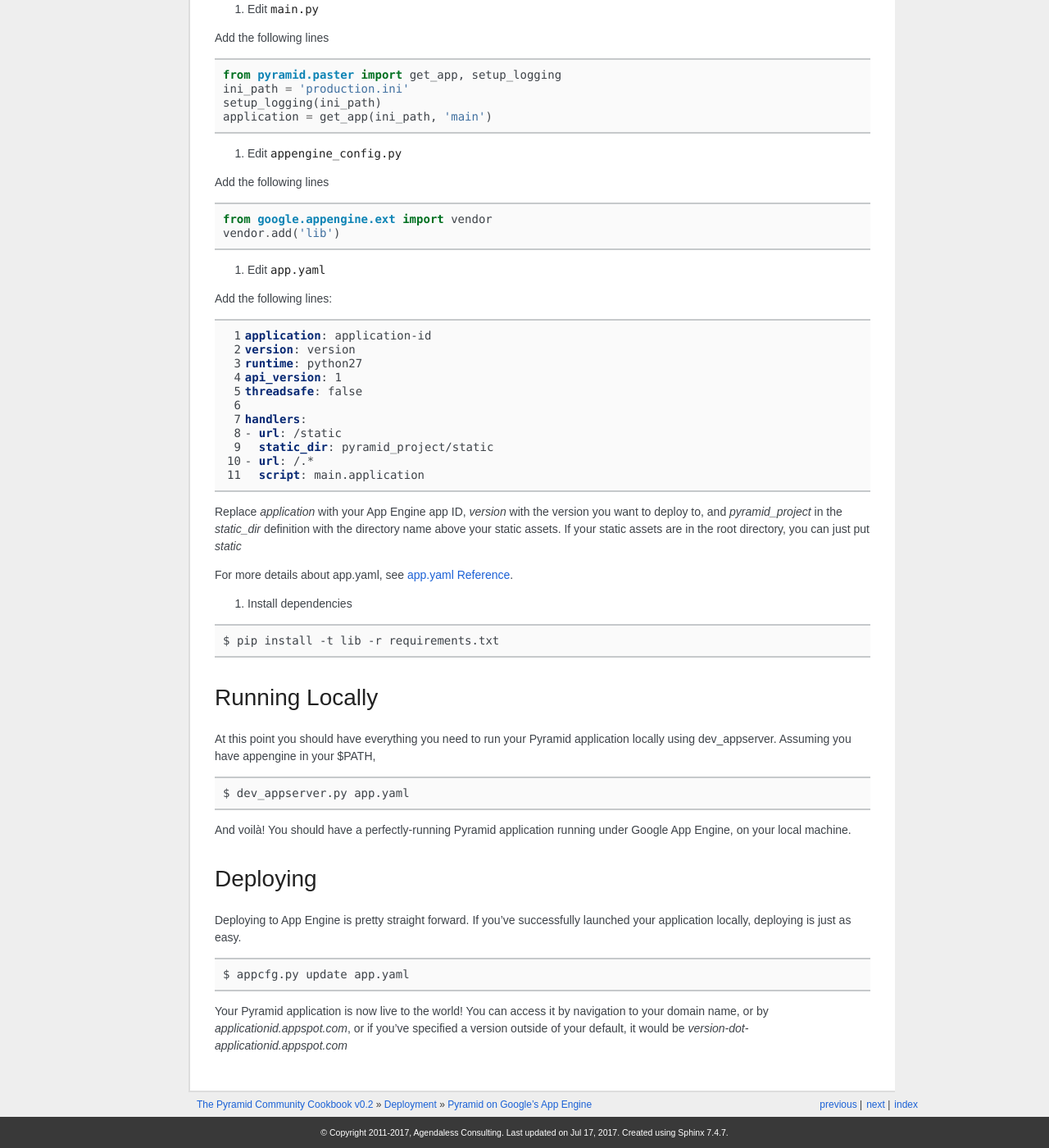
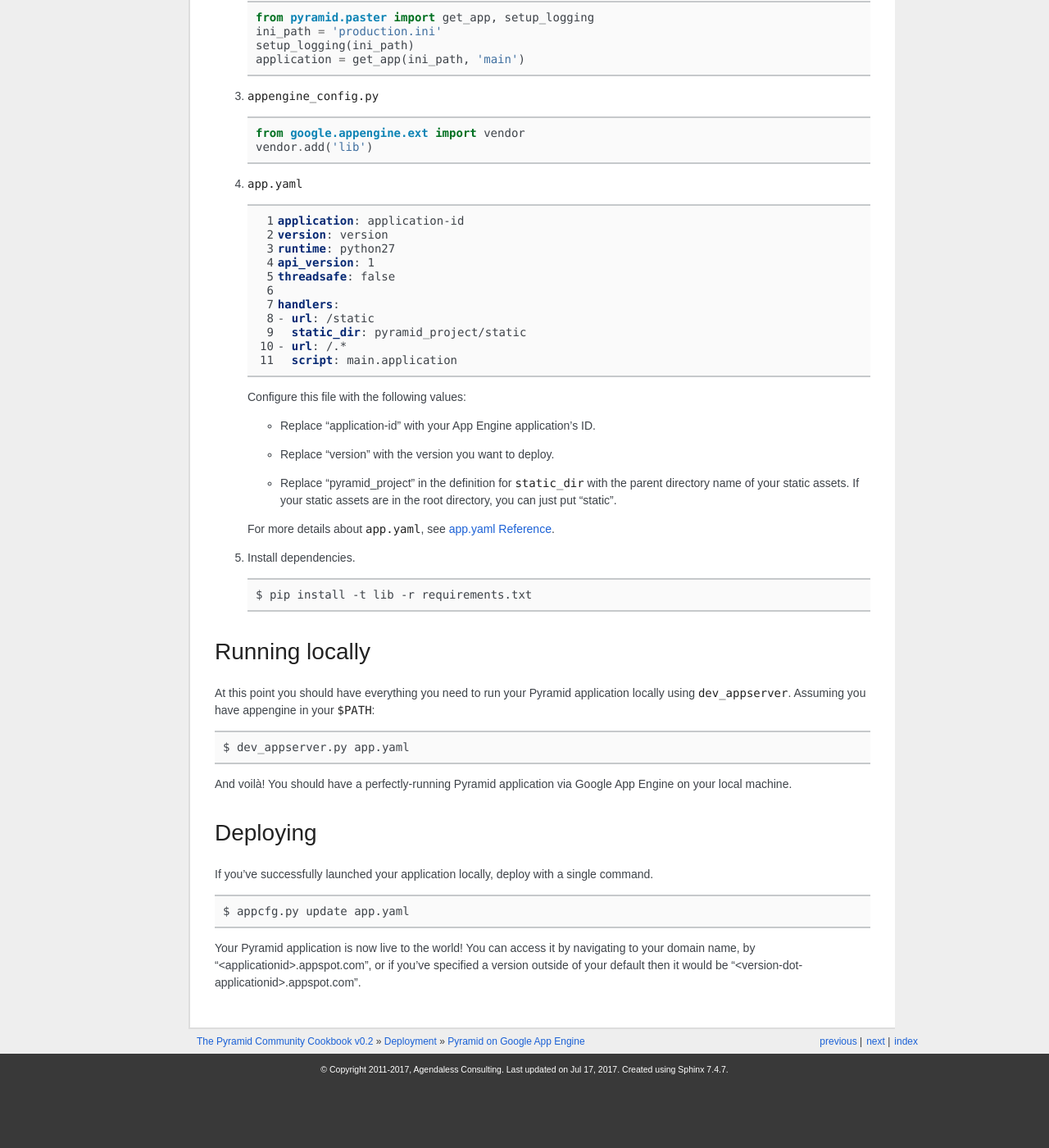
Before and after one commit to Pylons/pyramid_cookbook, a Sphinx documentation site: the page built from docs/deployment/gae.rst, in a window 1280 px wide and 1400 px high, scrolled down 584 px. Shown: the whole window at 82% size. Built offline with Sphinx 7.4.7, drawn with Linux system fonts in a browser that asks for light colours; some web fonts are replaced; after the commit the page ends 1907 px from its top, so only the background shows below that; some of the changed text lies outside the part shown.

Commit message:
Fix syntax, indentation, grammar; make less verbose (#191)
* there is no [docs] in our setup.py

* SmartyPants is deprecated in Sphinx 1.6; use smart_quotes option in docutils.conf
- See also:
http://www.sphinx-doc.org/en/stable/config.html#confval-html_use_smartypants
http://docutils.sourceforge.net/docs/user/config.html#smart-quotes

* Restore html_use_smartypants option
- RTD either does not pick up docutils.conf or is not supported in Sphinx 1.5.3

* remove docutils.conf for now

* Fix syntax, indentation, grammar; make less verbose

```diff
--- a/docs/deployment/gae.rst
+++ b/docs/deployment/gae.rst
@@ -1,108 +1,92 @@
 .. _appengine_tutorial:
 
-:app:`Pyramid` on Google's App Engine
-==============================================================
+:app:`Pyramid` on Google App Engine
+===================================
 
-It is possible to run a :app:`Pyramid` application on Google's `App
-Engine <https://cloud.google.com/appengine/>`_.  This
-tutorial is written in terms of using the command line on a UNIX
-system; it should be possible to perform similar actions on a Windows
-system. This tutorial also assumes you've already installed and created a :app:`Pyramid` application,
-and that you have an App Engine account to deploy to.
+It is possible to run a :app:`Pyramid` application on `Google App Engine <https://cloud.google.com/appengine/>`_.  This tutorial is written in terms of using the command line on a UNIX system. It should be possible to perform similar actions on a Windows system. This tutorial also assumes you've already installed and created a :app:`Pyramid` application, and that you have a Google App Engine account.
 
 Setup
 -----
 
 First we'll need to create a few files so that App Engine can communicate with our project properly.
 
-Create a ``requirements.txt`` file, a ``main.py`` file, an ``app.yaml`` file, and an ``appengine_config.py`` file.
+Create the files with content as follows.
 
-#. Edit ``requirements.txt``
+#.  ``requirements.txt``
 
-Add the following lines:
+    .. code-block:: text
 
-.. code-block:: text
-    :linenos:
+        Pyramid
+        waitress
+        pyramid_debugtoolbar
+        pyramid_chameleon
 
-    Pyramid
-    waitress
-    pyramid_debugtoolbar
-    pyramid_chameleon
+#.  ``main.py``
 
-#. Edit ``main.py``
+    .. code-block:: python
 
-Add the following lines
+        from pyramid.paster import get_app, setup_logging
+        ini_path = 'production.ini'
+        setup_logging(ini_path)
+        application = get_app(ini_path, 'main')
 
-.. code-block:: python
+#.  ``appengine_config.py``
 
-    from pyramid.paster import get_app, setup_logging
-    ini_path = 'production.ini'
-    setup_logging(ini_path)
-    application = get_app(ini_path, 'main')
+    .. code-block:: python
 
-#. Edit ``appengine_config.py``
+        from google.appengine.ext import vendor
+        vendor.add('lib')
 
-Add the following lines
+#.  ``app.yaml``
 
-.. code-block:: python
+    .. code-block:: yaml
 
-    from google.appengine.ext import vendor
-    vendor.add('lib')
+        application: application-id
+        version: version
+        runtime: python27
+        api_version: 1
+        threadsafe: false
 
-#. Edit ``app.yaml``
+        handlers:
+        - url: /static
+          static_dir: pyramid_project/static
+        - url: /.*
+          script: main.application
 
-Add the following lines:
+    Configure this file with the following values:
 
-.. code-block:: yaml
+    * Replace "application-id" with your App Engine application's ID.
+    * Replace "version" with the version you want to deploy.
+    * Replace "pyramid_project" in the definition for ``static_dir`` with the parent directory name of your static assets. If your static assets are in the root directory, you can just put "static".
 
-    application: application-id
-    version: version
-    runtime: python27
-    api_version: 1
-    threadsafe: false
+    For more details about ``app.yaml``, see `app.yaml Reference <https://cloud.google.com/appengine/docs/standard/python/config/appref>`_.
 
-    handlers:
-    - url: /static
-      static_dir: pyramid_project/static
-    - url: /.*
-      script: main.application
+#.  Install dependencies.
 
-Replace `application` with your App Engine app ID, `version` with the version you want to deploy to, and `pyramid_project`
-in the `static_dir` definition with the directory name above your static assets. If your static assets are in the root
-directory, you can just put `static`
+    .. code-block:: bash
 
-For more details about app.yaml, see `app.yaml Reference <https://cloud.google.com/appengine/docs/standard/python/config/appref>`_.
+        $ pip install -t lib -r requirements.txt
 
 
-#. Install dependencies
+Running locally
+---------------
+
+At this point you should have everything you need to run your Pyramid application locally using ``dev_appserver``. Assuming you have appengine in your ``$PATH``:
 
 .. code-block:: bash
 
-    $ pip install -t lib -r requirements.txt
-
-
-Running Locally
----------------
-
-At this point you should have everything you need to run your Pyramid application locally using dev_appserver.
-Assuming you have appengine in your $PATH,
-
-.. code-block:: text
-
   $ dev_appserver.py app.yaml
 
-And voilà! You should have a perfectly-running Pyramid application running under Google App Engine, on your local machine.
+And voilà! You should have a perfectly-running Pyramid application via Google App Engine on your local machine.
+
 
 Deploying
 ---------
 
-Deploying to App Engine is pretty straight forward. If you've successfully launched your application locally,
-deploying is just as easy.
+If you've successfully launched your application locally, deploy with a single command.
 
-.. code-block:: text
+.. code-block:: bash
 
-  $ appcfg.py update app.yaml
+    $ appcfg.py update app.yaml
 
-Your Pyramid application is now live to the world! You can access it by navigation to your domain name, or by
-`applicationid.appspot.com`, or if you've specified a version outside of your default, it would
-be `version-dot-applicationid.appspot.com`
+Your Pyramid application is now live to the world! You can access it by navigating to your domain name, by "<applicationid>.appspot.com", or if you've specified a version outside of your default then it would be "<version-dot-applicationid>.appspot.com".
```
